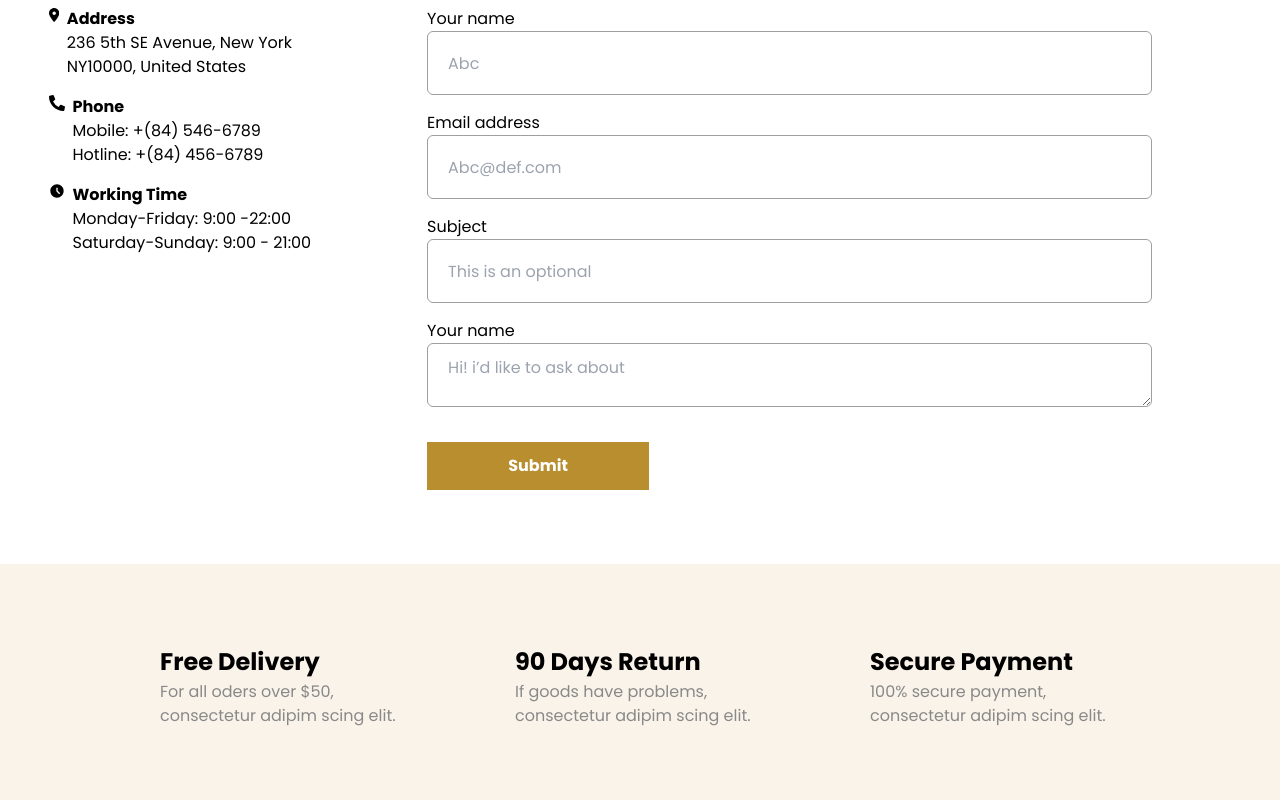
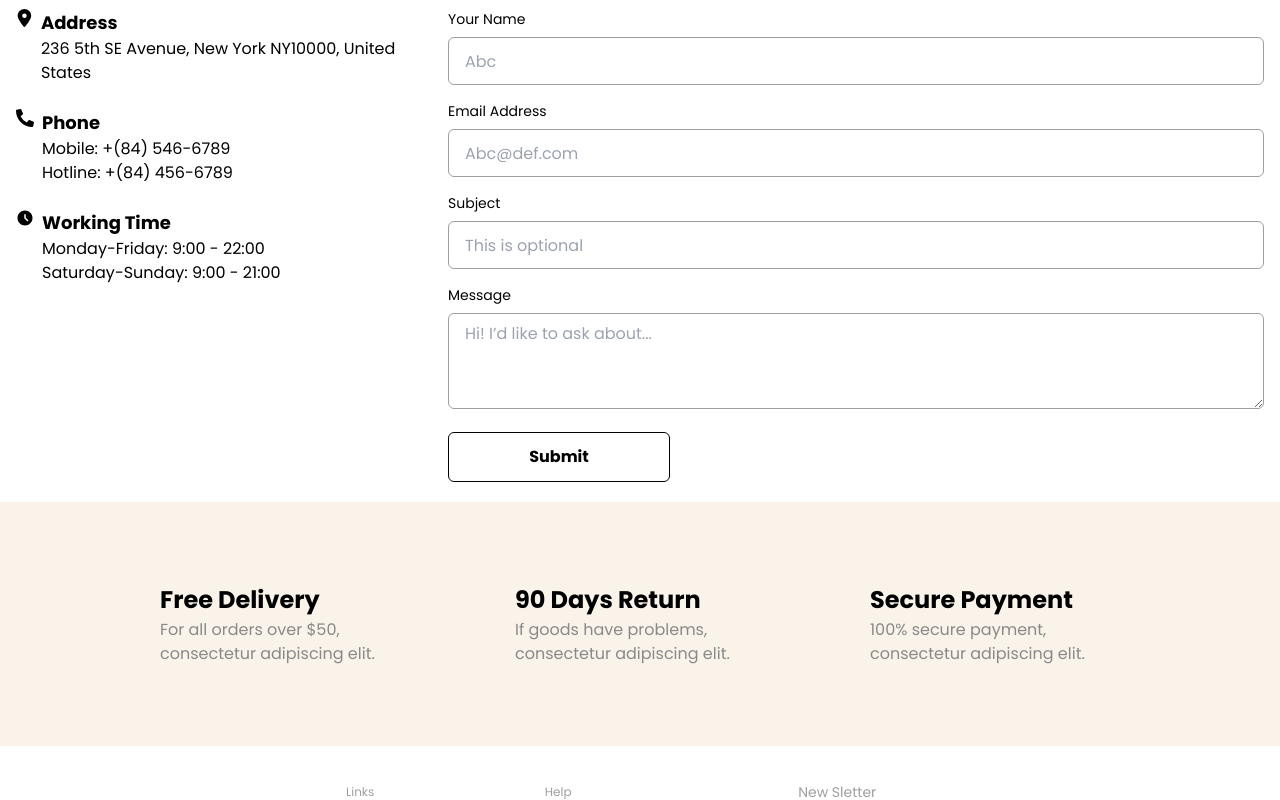
Before and after one commit to Benishsaleem/e-commerce-website, a Next.js app: page /contact in a window 1280 px wide. Shown: the part 560-1360 px from the top of the page. Built offline with nearby package versions, Linux system fonts and the light colour scheme.

Commit message:
add changes

```diff
--- a/src/app/about/page.tsx
+++ b/src/app/about/page.tsx
@@ -30,29 +30,41 @@ const page = () => {
           </div>
         </div>
       </div>
-      <div className="bg-[#FAF3EA] py-20 px-40 flex justify-between gap-6">
-        <div className="flex gap-4">
-
+      <div className="bg-[#FAF3EA] py-10 px-6 lg:py-20 lg:px-40">
+  <div className="flex flex-col lg:flex-row justify-between gap-10 lg:gap-6">
+    {/* Free Delivery Section */}
+    <div className="flex gap-4 items-start">
       <div>
-                <h5 className="font-poppins font-bold text-[24px]">Free Delivery</h5>
-                <p className="text-[#898989] w-[250px]">For all oders over $50, consectetur adipim scing elit.</p>
+        <h5 className="font-poppins font-bold text-[20px] lg:text-[24px]">Free Delivery</h5>
+        <p className="text-[#898989] w-full lg:w-[250px] text-[14px] lg:text-[16px]">
+          For all orders over $50, consectetur adipiscing elit.
+        </p>
       </div>
     </div>
-        <div className="flex gap-4">
 
+    {/* 90 Days Return Section */}
+    <div className="flex gap-4 items-start">
       <div>
-                <h5 className="font-poppins font-bold text-[24px]">90 Days Return</h5>
-                <p className="text-[#898989] w-[250px]">If goods have problems, consectetur adipim scing elit.</p>
+        <h5 className="font-poppins font-bold text-[20px] lg:text-[24px]">90 Days Return</h5>
+        <p className="text-[#898989] w-full lg:w-[250px] text-[14px] lg:text-[16px]">
+          If goods have problems, consectetur adipiscing elit.
+        </p>
       </div>
     </div>
-        <div className="flex gap-4">
 
+    {/* Secure Payment Section */}
+    <div className="flex gap-4 items-start">
       <div>
-                <h5 className="font-poppins font-bold text-[24px]">Secure Payment</h5>
-                <p className="text-[#898989] w-[250px]">100% secure payment, consectetur adipim scing elit.</p>
+        <h5 className="font-poppins font-bold text-[20px] lg:text-[24px]">Secure Payment</h5>
+        <p className="text-[#898989] w-full lg:w-[250px] text-[14px] lg:text-[16px]">
+          100% secure payment, consectetur adipiscing elit.
+        </p>
       </div>
     </div>
   </div>
+</div>
+
+
 
       <Footer/>
 
--- a/src/app/contact/page.tsx
+++ b/src/app/contact/page.tsx
@@ -31,32 +31,33 @@ const page = () => {
           </div>
         </div>
       </div>
-      <div className="w-[1183px] mb-5 sec1 mx-auto my-0">
-
-
+      <div className="container mx-auto mb-5 px-4">
   <div className="text-center font-poppins mb-10 mt-8">
-        <h5 className="font-bold text-[36px]">Get In Touch With Us</h5>
-        <p className="text-[#9F9F9F] text-[16px]">
-          For More Information About Our Product & Services. Please Feel Free To
-          Drop Us
+    <h5 className="font-bold text-2xl sm:text-3xl lg:text-4xl">Get In Touch With Us</h5>
+    <p className="text-[#9F9F9F] text-sm sm:text-base lg:text-lg mt-2">
+      For More Information About Our Product & Services. Please Feel Free To Drop Us
       <br />
       An Email. Our Staff Always Be There To Help You Out. Do Not Hesitate!
     </p>
   </div>
-      <div className="flex gap-4 ">
-        <div className="w-[399px] h-[537px] ">
-          <div className="flex gap-2 mb-4">
-            <FaLocationDot />
-            <div className="">
-              <h3 className="font-bold">Address</h3>
-              <p>236 5th SE Avenue, New York NY10000, United States</p>
+
+  <div className="flex flex-wrap lg:flex-nowrap gap-6">
+    {/* Left Section */}
+    <div className="w-full lg:w-1/3">
+      <div className="flex gap-2 mb-6">
+        <FaLocationDot className="text-lg" />
+        <div>
+          <h3 className="font-bold text-lg">Address</h3>
+          <p className="text-sm sm:text-base">
+            236 5th SE Avenue, New York NY10000, United States
+          </p>
         </div>
       </div>
-          <div className="flex gap-2 mb-4">
-            <FaPhoneAlt />
+      <div className="flex gap-2 mb-6">
+        <FaPhoneAlt className="text-lg" />
         <div>
-              <h3 className="font-bold">Phone</h3>
-              <p>
+          <h3 className="font-bold text-lg">Phone</h3>
+          <p className="text-sm sm:text-base">
             Mobile: +(84) 546-6789
             <br />
             Hotline: +(84) 456-6789
@@ -64,84 +65,99 @@ const page = () => {
         </div>
       </div>
       <div className="flex gap-2">
-            <MdAccessTimeFilled />
+        <MdAccessTimeFilled className="text-lg" />
         <div>
-              <h3 className="font-bold">Working Time</h3>
-              <p>
-                Monday-Friday: 9:00 -22:00
+          <h3 className="font-bold text-lg">Working Time</h3>
+          <p className="text-sm sm:text-base">
+            Monday-Friday: 9:00 - 22:00
             <br />
             Saturday-Sunday: 9:00 - 21:00
           </p>
         </div>
       </div>
     </div>
-        <div className="w-full px-20">
+
+    {/* Right Section */}
+    <div className="w-full lg:w-2/3">
       <div className="mb-4">
-            <label htmlFor="" className="mb-3">
-              Your name
-            </label>
+        <label htmlFor="name" className="block mb-2 text-sm font-medium">Your Name</label>
         <input
           type="text"
-              className="w-full border rounded-md h-16 border-[#9F9F9F] px-5"
+          id="name"
+          className="w-full border rounded-md h-12 border-[#9F9F9F] px-4"
           placeholder="Abc"
         />
       </div>
       <div className="mb-4">
-            <label htmlFor="" className="mb-3">
-            Email address
-            </label>
+        <label htmlFor="email" className="block mb-2 text-sm font-medium">Email Address</label>
         <input
-              type="text"
-              className="w-full border rounded-md h-16 border-[#9F9F9F] px-5"
+          type="email"
+          id="email"
+          className="w-full border rounded-md h-12 border-[#9F9F9F] px-4"
           placeholder="Abc@def.com"
         />
       </div>
       <div className="mb-4">
-            <label htmlFor="" className="mb-3">
-            Subject
-            </label>
+        <label htmlFor="subject" className="block mb-2 text-sm font-medium">Subject</label>
         <input
           type="text"
-              className="w-full border rounded-md h-16 border-[#9F9F9F] px-5"
-              placeholder="This is an optional"
+          id="subject"
+          className="w-full border rounded-md h-12 border-[#9F9F9F] px-4"
+          placeholder="This is optional"
         />
       </div>
       <div className="mb-4">
-            <label htmlFor="" className="mb-3">
-              Your name
-            </label>
-            <textarea name="" id=""   className="pt-3 w-full border rounded-md h-16 border-[#9F9F9F] px-5
-            " placeholder="Hi! i’d like to ask about"></textarea>{" "}
+        <label htmlFor="message" className="block mb-2 text-sm font-medium">Message</label>
+        <textarea
+          id="message"
+          className="w-full border rounded-md h-24 border-[#9F9F9F] px-4 py-2"
+          placeholder="Hi! I’d like to ask about..."
+        ></textarea>
       </div>
-          <button className="mt-3 w-[222px] py-3 font-poppins font-bold bg-[#B88E2F] text-[#FFFFFF]">Submit</button>
+      <button className="w-full lg:w-[222px] py-3 font-semibold border-black border-[1.0px]   text-black rounded-md">
+        Submit
+      </button>
     </div>
   </div>
 </div>
 
-      <div className="bg-[#FAF3EA] py-20 px-40 flex justify-between gap-6">
-        <div className="flex gap-4">
 
+
+      <div className="bg-[#FAF3EA] py-10 px-6 lg:py-20 lg:px-40">
+  <div className="flex flex-col lg:flex-row justify-between gap-10 lg:gap-6">
+    {/* Free Delivery Section */}
+    <div className="flex gap-4 items-start">
       <div>
-                <h5 className="font-poppins font-bold text-[24px]">Free Delivery</h5>
-                <p className="text-[#898989] w-[250px]">For all oders over $50, consectetur adipim scing elit.</p>
-            </div>
-        </div>
-        <div className="flex gap-4">
-
-            <div>
-                <h5 className="font-poppins font-bold text-[24px]">90 Days Return</h5>
-                <p className="text-[#898989] w-[250px]">If goods have problems, consectetur adipim scing elit.</p>
-            </div>
-        </div>
-        <div className="flex gap-4">
-
-            <div>
-                <h5 className="font-poppins font-bold text-[24px]">Secure Payment</h5>
-                <p className="text-[#898989] w-[250px]">100% secure payment, consectetur adipim scing elit.</p>
+        <h5 className="font-poppins font-bold text-[20px] lg:text-[24px]">Free Delivery</h5>
+        <p className="text-[#898989] w-full lg:w-[250px] text-[14px] lg:text-[16px]">
+          For all orders over $50, consectetur adipiscing elit.
+        </p>
       </div>
     </div>
 
+    {/* 90 Days Return Section */}
+    <div className="flex gap-4 items-start">
+      <div>
+        <h5 className="font-poppins font-bold text-[20px] lg:text-[24px]">90 Days Return</h5>
+        <p className="text-[#898989] w-full lg:w-[250px] text-[14px] lg:text-[16px]">
+          If goods have problems, consectetur adipiscing elit.
+        </p>
       </div>
+    </div>
+
+    {/* Secure Payment Section */}
+    <div className="flex gap-4 items-start">
+      <div>
+        <h5 className="font-poppins font-bold text-[20px] lg:text-[24px]">Secure Payment</h5>
+        <p className="text-[#898989] w-full lg:w-[250px] text-[14px] lg:text-[16px]">
+          100% secure payment, consectetur adipiscing elit.
+        </p>
+      </div>
+    </div>
+  </div>
+</div>
+
+
 
       <Footer/>
     </div>
--- a/src/app/shop/page.tsx
+++ b/src/app/shop/page.tsx
@@ -64,7 +64,7 @@ const page = () => {
     </button>
   </div>
      </div>
-     <div className="items-center mx-auto p-4 bg-white">
+     <div className="justify-center items-center mx-auto p-4 bg-white">
   <div className="grid grid-cols-1 sm:grid-cols-2 md:grid-cols-3 lg:grid-cols-4 gap-6 pt-10">
     <div>
       <Image src="/Images/bed.png" alt="bed" width={200} height={200} />
```
Lines whose indentation alone changed are shown as unchanged.
